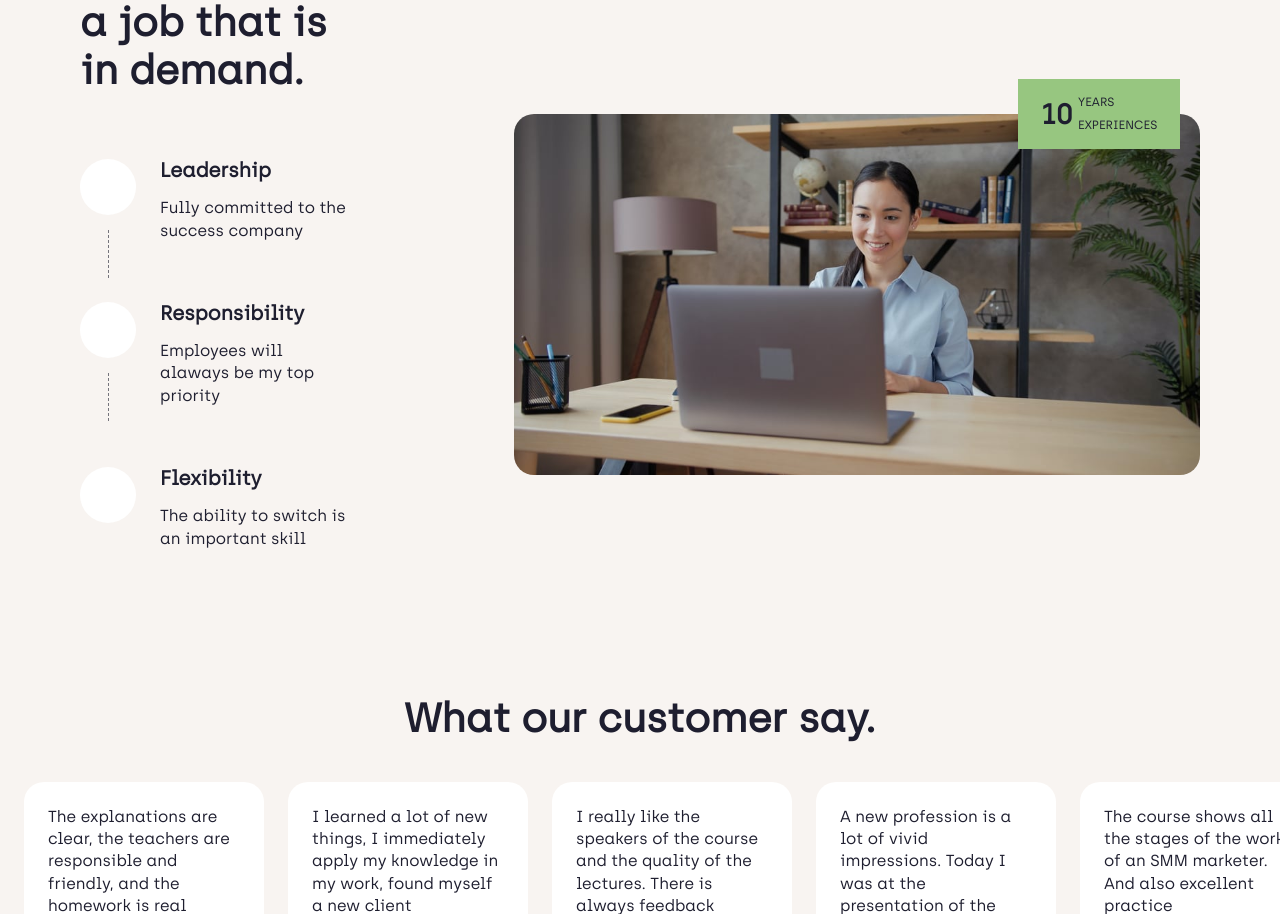
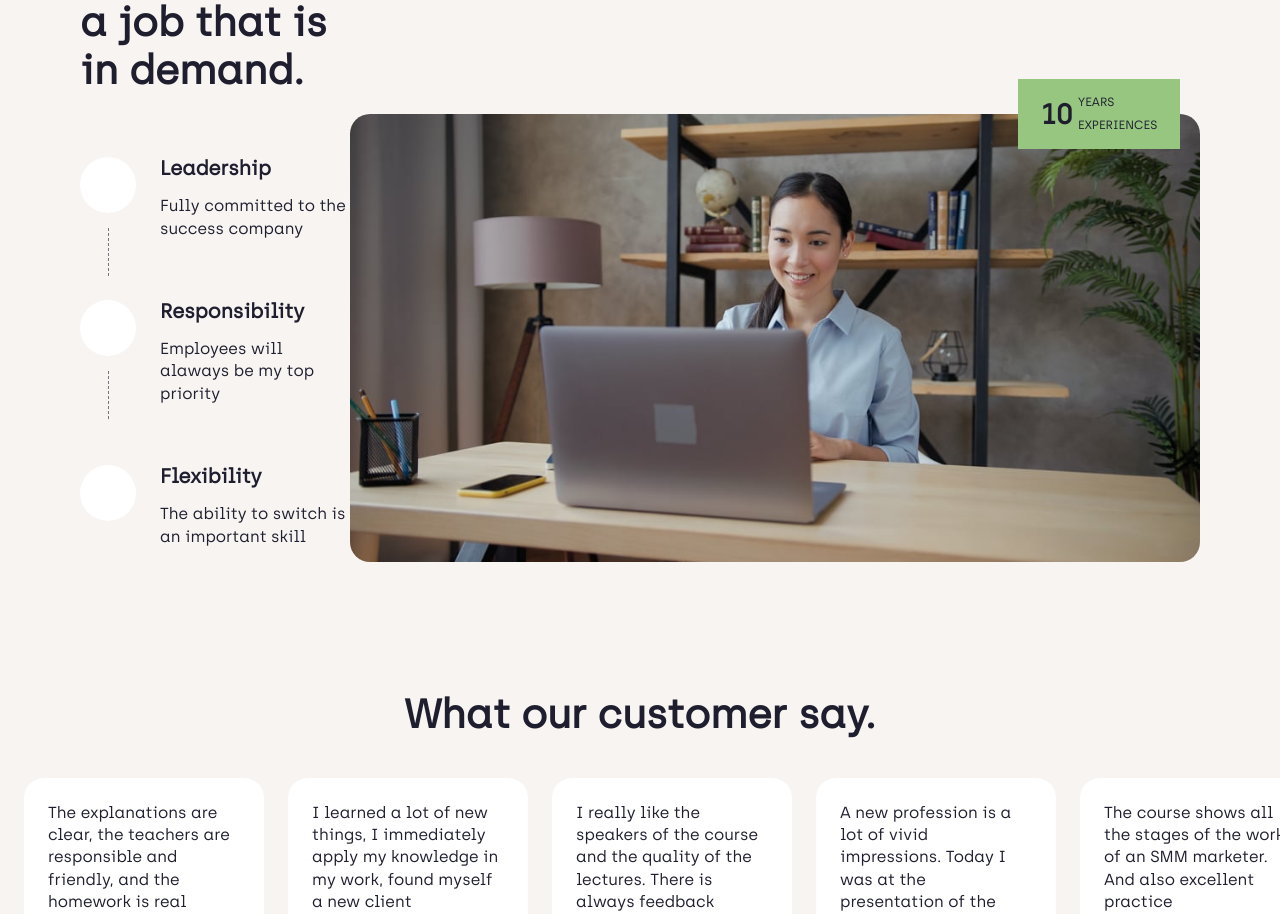
Before and after one commit to MathisHumbert/react-clone-skillex-website, a React (Create React App) app: page / in a window 1280 px wide. Shown: the part 1595-2509 px from the top of the page. Built offline with nearby package versions, Linux system fonts and the light colour scheme.

Commit message:
cokred on skills

```diff
--- a/src/sections/Skills/Content.js
+++ b/src/sections/Skills/Content.js
@@ -24,7 +24,8 @@ const Wrapper = styled.div`
   @media (min-width: 998px) {
     display: grid;
     grid-template-columns: auto auto;
-    align-items: none;
+    align-items: center;
+    justify-items: center;
   }
 `;
 export default Content;
--- a/src/sections/Skills/Video.js
+++ b/src/sections/Skills/Video.js
@@ -35,8 +35,11 @@ const Wrapper = styled.article`
   }
   @media (min-width: 998px) {
     grid-column: 2 / 3;
+    display: grid;
+    place-items: center;
+
     img {
-      height: 80%;
+      height: 100%;
     }
   }
 `;
```
